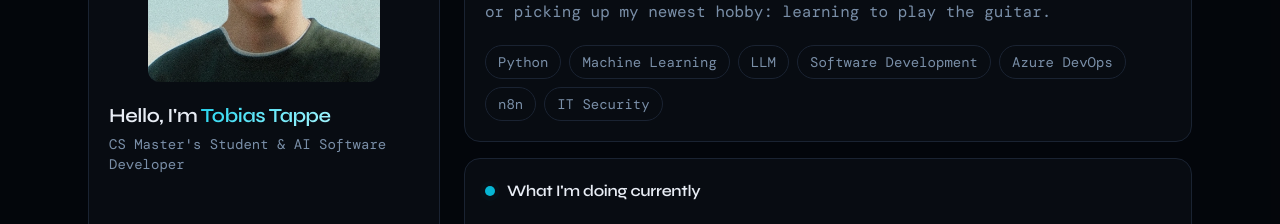
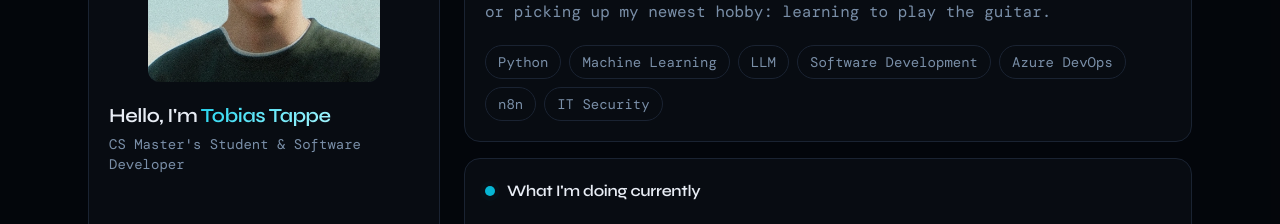
Before and after one commit to Tobitap04/portfolio-website, a Next.js app: page / in a window 1280 px wide. Shown: the part 1280-1504 px from the top of the page. Built offline with nearby package versions, Linux system fonts and the light colour scheme; a web font is replaced by a local one.

Commit message:
fix: update professional title in AboutSection to remove AI specialization

```diff
--- a/components/sections/AboutSection.tsx
+++ b/components/sections/AboutSection.tsx
@@ -58,7 +58,7 @@ export function AboutSection() {
                   Hello, I&apos;m <span className="text-gradient">Tobias Tappe</span>
                 </h3>
                 <p className="text-sm text-text-secondary mt-1">
-                  CS Master&apos;s Student &amp; AI Software Developer
+                  CS Master&apos;s Student &amp; Software Developer
                 </p>
               </div>
 
```
